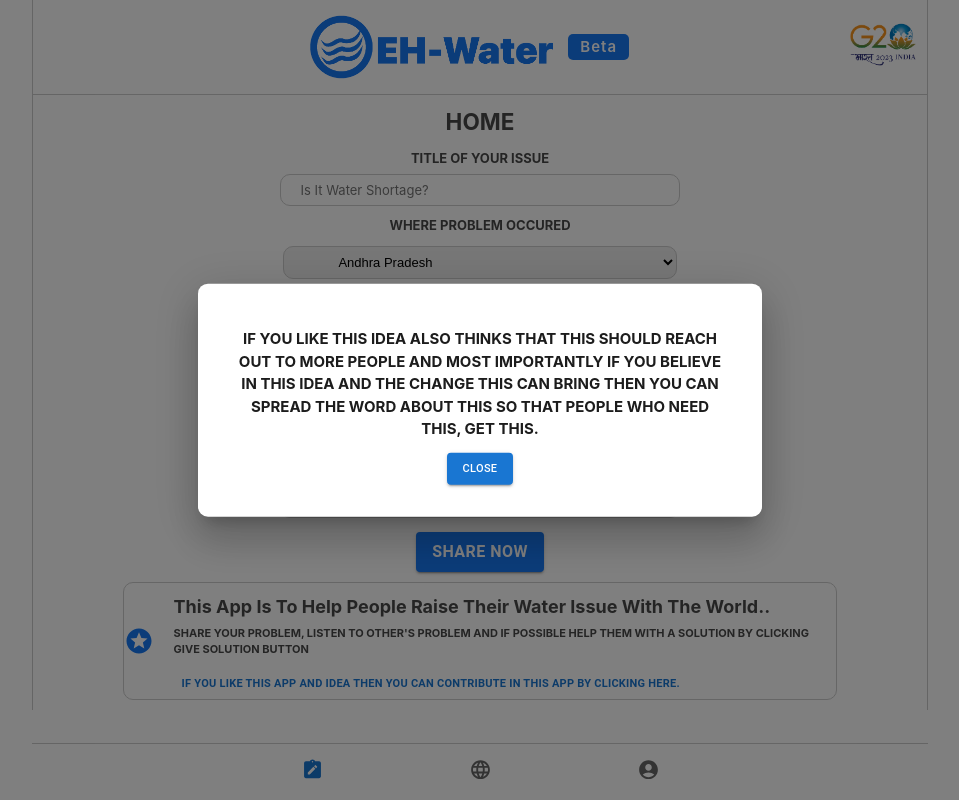
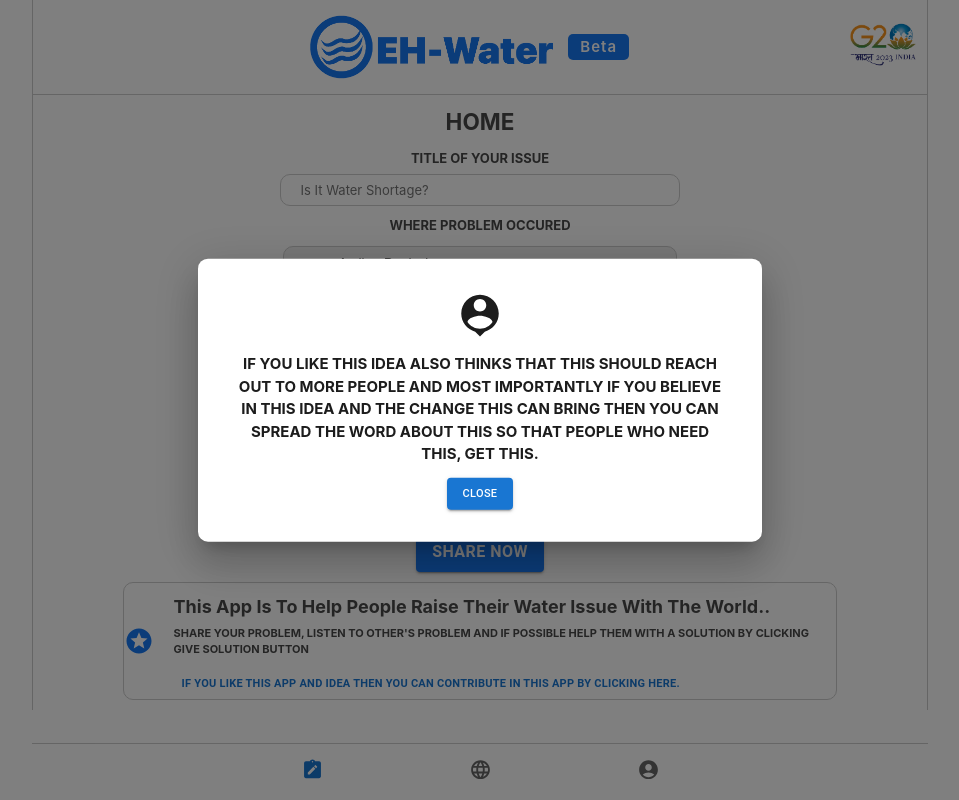
Before and after one commit to YYashSingh-9/EH-Water, a React (Vite) app: page / in a window 1280 px wide. Both pictures are taken after a click on the button 590 px from the left and 683 px from the top of the page. Shown: the whole page, without its empty margins (160-1119 px from the left). Built offline with nearby package versions, Linux system fonts and the light colour scheme.

Commit message:
icon added

```diff
--- a/src/Components/WholePages/SolutionModal.jsx
+++ b/src/Components/WholePages/SolutionModal.jsx
@@ -4,6 +4,7 @@
 import Box from "@mui/material/Box";
 import Button from "@mui/material/Button";
 import Modal from "@mui/material/Modal";
+import PersonPinIcon from "@mui/icons-material/PersonPin";
 
 const style = {
   position: "absolute",
@@ -83,6 +84,7 @@
                 textAlign: "center",
               }}
             >
+              <PersonPinIcon sx={{ fontSize: "5rem" }} />
               <h2>
                 If You like this idea also thinks that this should reach out to
                 more people and Most Importantly if you believe in this idea and
```
